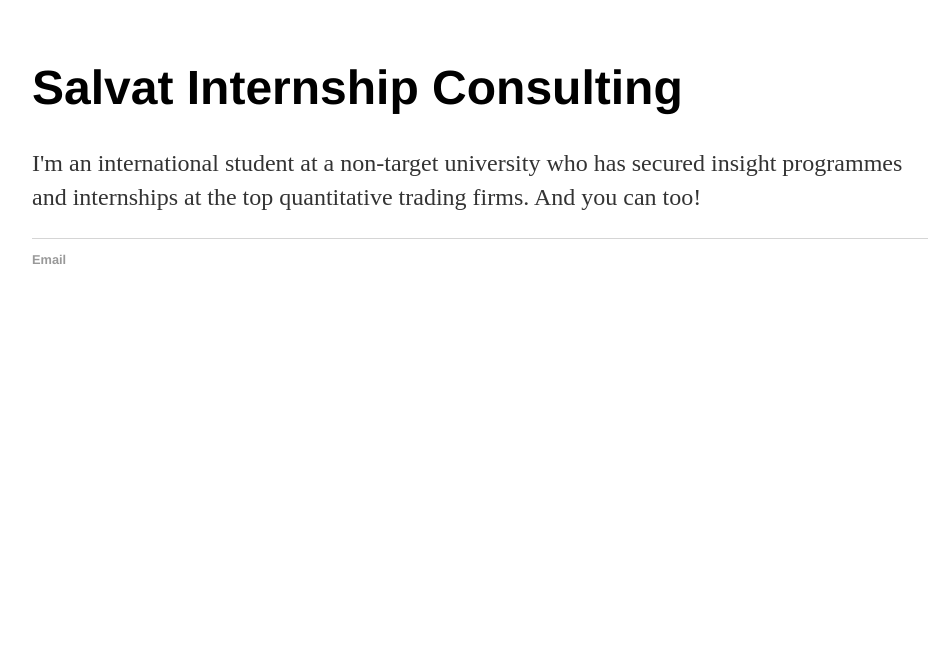
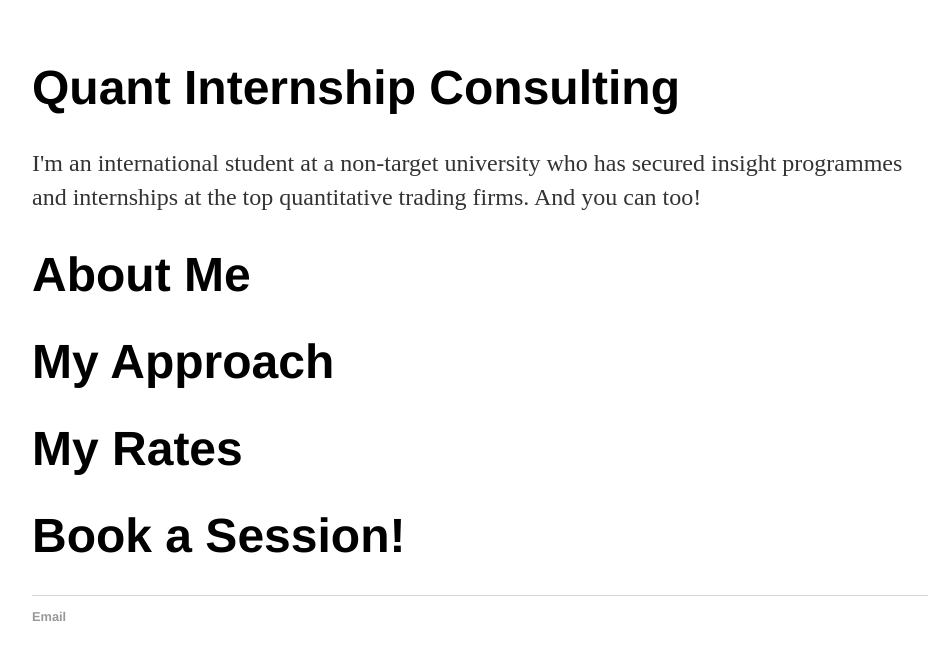
Before and after one commit to internshipconsulting/internshipconsulting, a plain HTML site: page index.html in a window 1280 px wide. Shown: the whole page, without its empty margins (160-1093 px from the left). Drawn offline with Linux system fonts and the light colour scheme.

Commit message:
Update index.html

```diff
--- a/index.html
+++ b/index.html
@@ -1,20 +1,24 @@
 <!DOCTYPE html>
 <html>
  <head>
-   <title>Salvat Internship Consulting</title>
+   <title>Quant Internship Consulting</title>
    <link rel="stylesheet" href="css/styles.css">
 
  </head>
  <body>
    <div class=”container”>
      <div class=”blurb”>
-       <h1>Salvat Internship Consulting</h1>
+       <h1>Quant Internship Consulting</h1>
        <p>I'm an international student at a non-target university who has secured insight programmes and internships at the top quantitative trading firms. And you can too!</a></p>
      </div>
    </div>
+     <h1>About Me</h1>
+     <h1>My Approach</h1>
+     <h1>My Rates</h1>
+     <h1>Book a Session!</h1>
    <footer>
    <ul>
-     <li><a href=”mailto:YOUREMAIL”>Email</a></li>
+     <li><a href=”mailto:uk.internship.consulting@gmail.com”>Email</a></li>
    </ul>
    </footer>
  </body>
```
